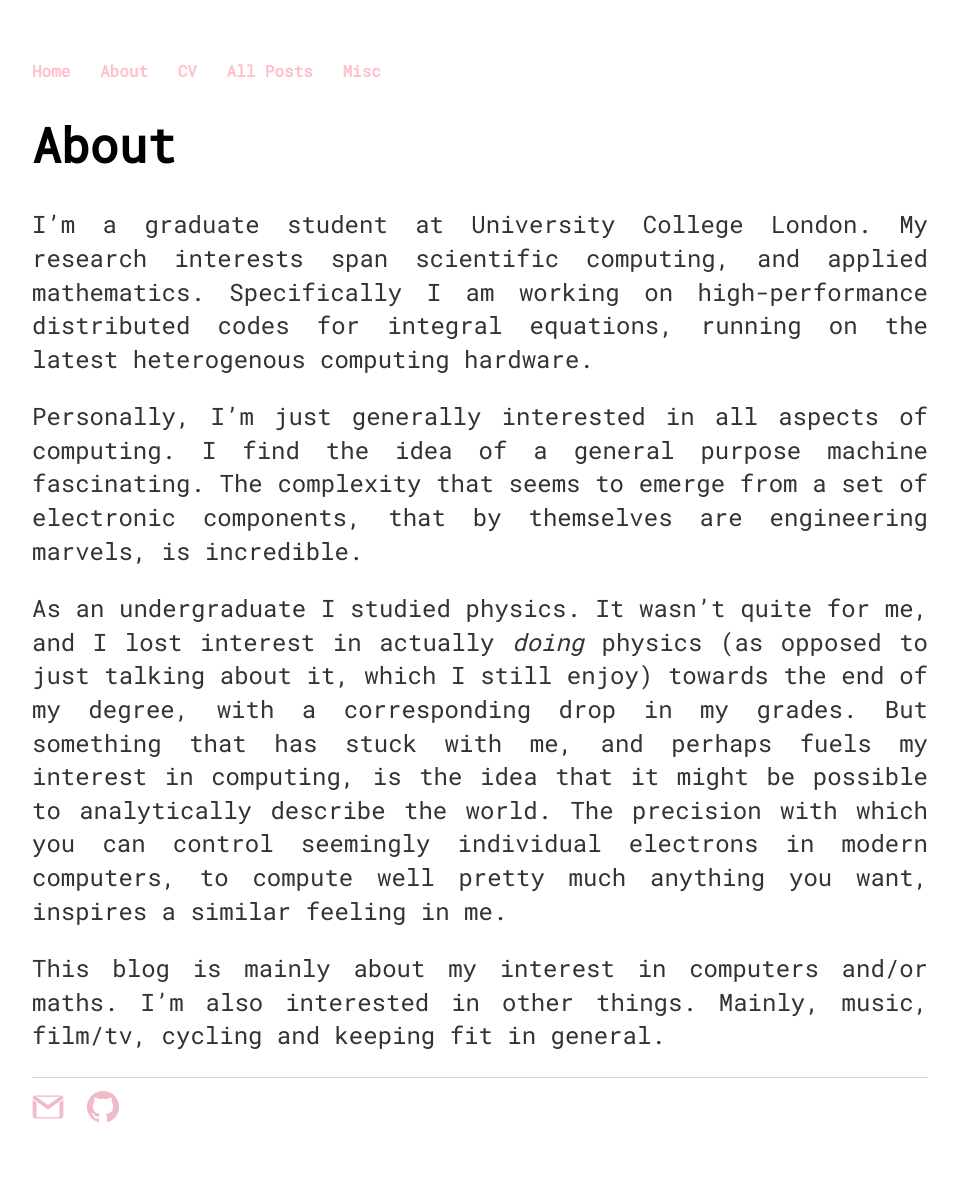
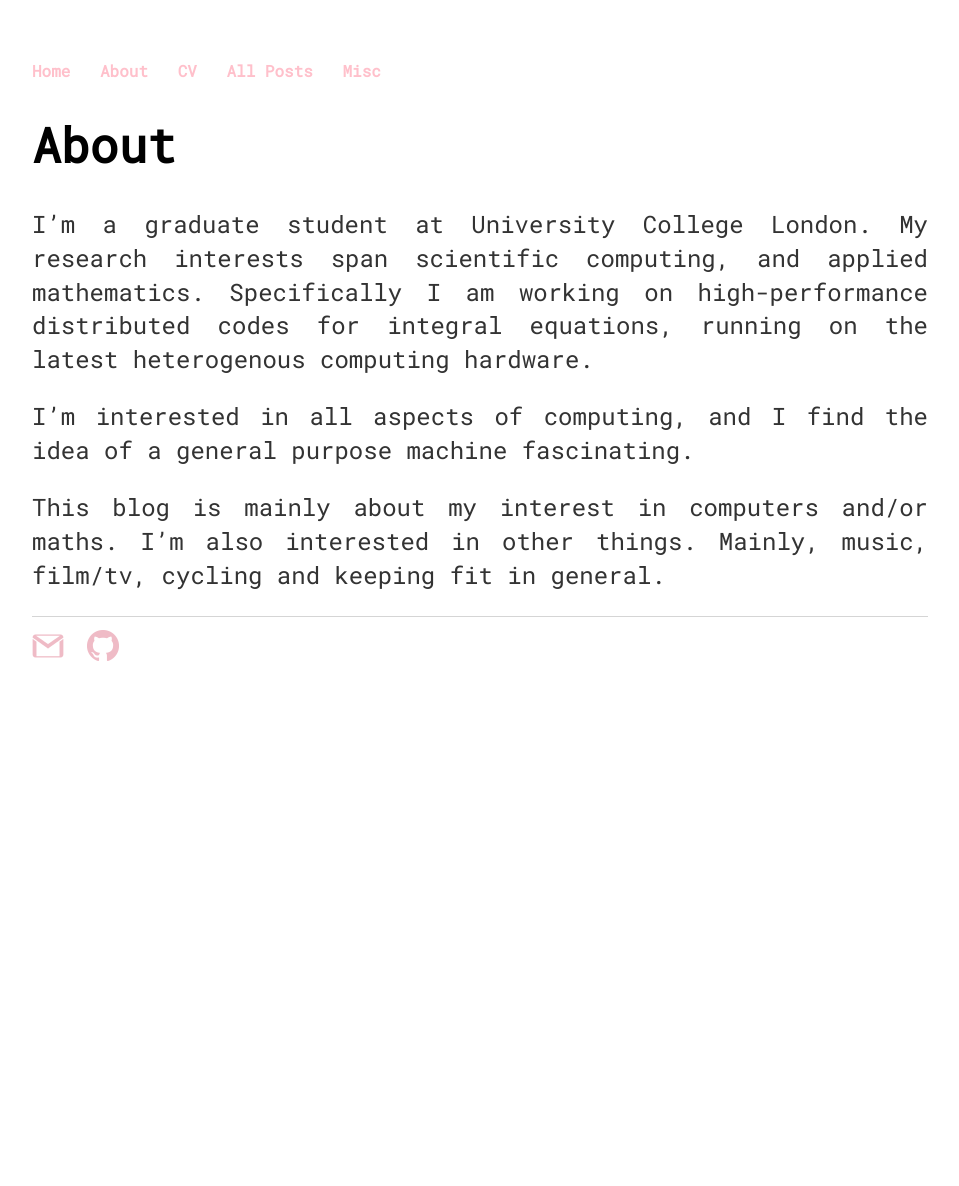
Before and after one commit to skailasa/skailasa.github.io, a Jekyll site: the page built from about.md, in a window 1280 px wide. Shown: the whole page, without its empty margins (160-1119 px from the left). Built offline with Jekyll 4.4.1, drawn with Linux system fonts in a browser that asks for light colours; after the commit the page ends 900 px from its top, so only the background shows below that.

Commit message:
Update about

```diff
--- a/about.md
+++ b/about.md
@@ -9,20 +9,7 @@ scientific computing, and applied mathematics. Specifically I am working on
 high-performance distributed codes for integral equations, running on the latest
 heterogenous computing hardware.
 
-Personally, I'm just generally interested in all aspects of computing.
-I find the idea of a general purpose machine fascinating. The complexity that seems
-to emerge from a set of electronic components, that by themselves are
-engineering marvels, is incredible.
-
-As an undergraduate I studied physics. It wasn't quite for me, and I lost
-interest in actually *doing* physics (as opposed to just talking about it,
-which I still enjoy)
-towards the end of my degree, with a corresponding drop in my grades.
-But something that has stuck with me, and perhaps fuels my interest in
-computing, is the idea that it might be possible to analytically describe the
-world. The precision with which you can control seemingly individual electrons
-in modern computers, to compute well pretty much anything you want, inspires
-a similar feeling in me.
+I'm interested in all aspects of computing, and I find the idea of a general purpose machine fascinating.
 
 This blog is mainly about my interest in computers and/or maths. I'm also interested
 in other things. Mainly, music, film/tv, cycling and keeping fit in general.
```
